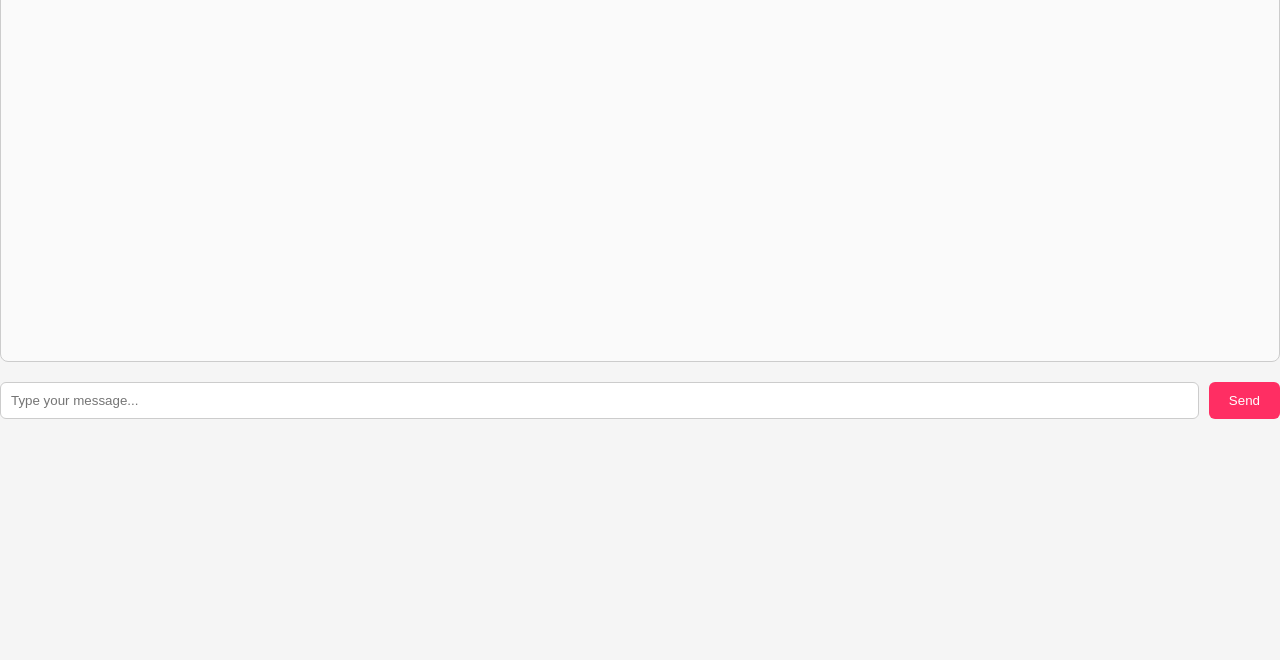
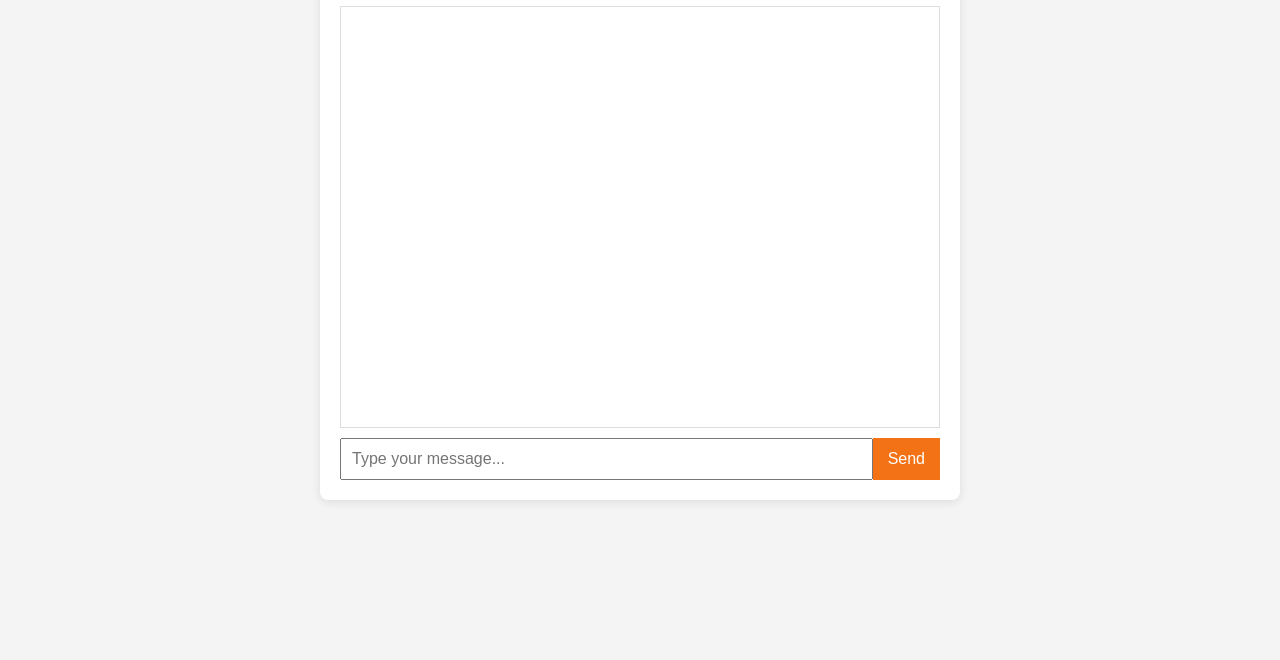
Before and after one commit to rahulchauhan33/claude-codesigner-frontend, a plain HTML site: page index.html in a window 1280 px wide. Shown: the part 140-800 px from the top of the page. Drawn offline with Linux system fonts and the light colour scheme.

Commit message:
Update style.css

```diff
--- a/style.css
+++ b/style.css
@@ -1,17 +1,17 @@
 body {
-  font-family: 'Poppins', sans-serif;
-  background-color: #f5f5f5;
+  font-family: 'Segoe UI', sans-serif;
+  background: #f4f4f4;
   margin: 0;
   padding: 0;
 }
 
-.chat-container {
+.container {
   max-width: 600px;
   margin: 40px auto;
+  padding: 20px;
   background: white;
-  border-radius: 12px;
-  padding: 20px;
-  box-shadow: 0 10px 30px rgba(0, 0, 0, 0.1);
+  border-radius: 8px;
+  box-shadow: 0 2px 10px rgba(0,0,0,0.1);
 }
 
 h1 {
@@ -22,34 +22,41 @@ h1 {
 .chat-box {
   height: 400px;
   overflow-y: auto;
-  border: 1px solid #ccc;
+  border: 1px solid #ddd;
   padding: 10px;
-  margin-bottom: 20px;
-  border-radius: 8px;
-  background: #fafafa;
+  background: #fff;
+  margin-bottom: 10px;
+}
+
+.message {
+  margin: 10px 0;
+}
+
+.user {
+  text-align: right;
+  color: #005eff;
+}
+
+.bot {
+  text-align: left;
+  color: #222;
 }
 
 .input-area {
   display: flex;
-  gap: 10px;
 }
 
 input[type="text"] {
   flex: 1;
   padding: 10px;
-  border-radius: 6px;
-  border: 1px solid #ccc;
+  font-size: 16px;
 }
 
 button {
-  padding: 10px 20px;
+  padding: 10px 15px;
+  font-size: 16px;
+  background: #F27215;
+  color: white;
   border: none;
-  border-radius: 6px;
-  background-color: #FF2E63;
-  color: white;
   cursor: pointer;
 }
-
-button:hover {
-  background-color: #e62356;
-}
```
